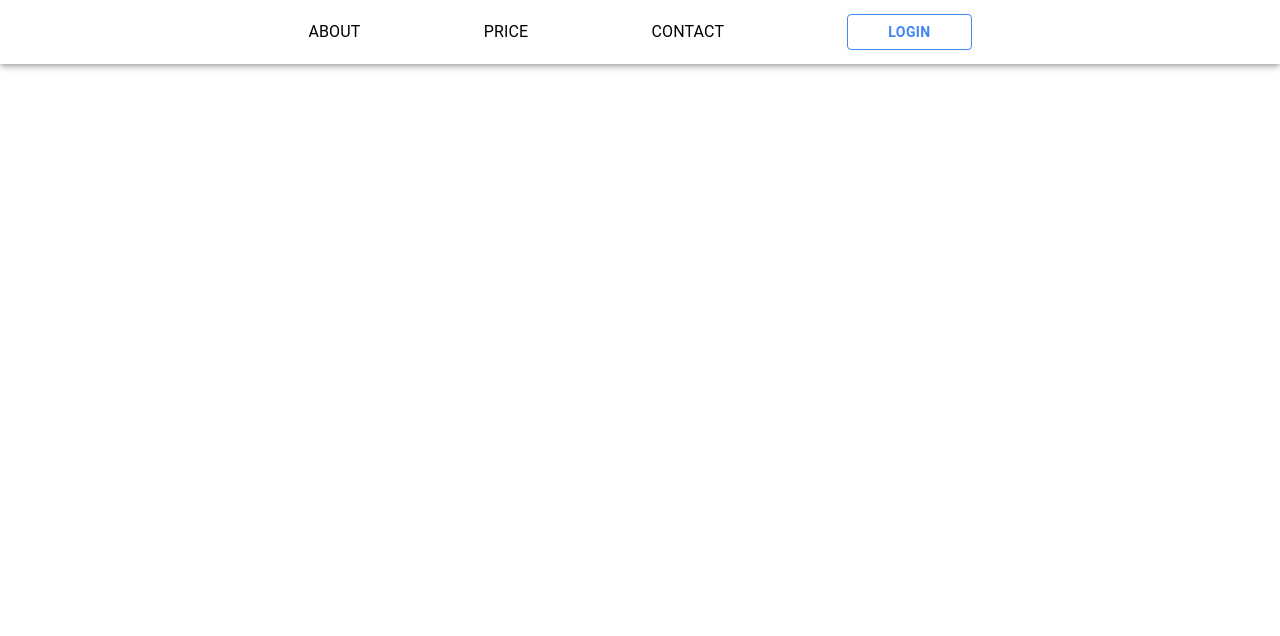
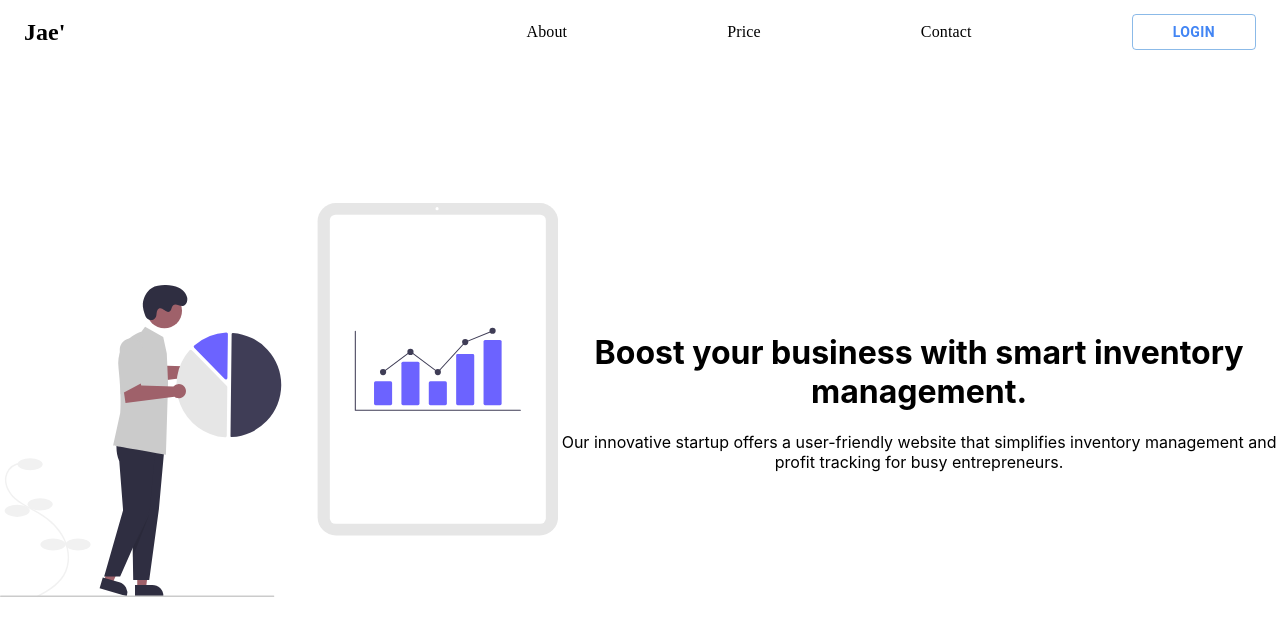
Before and after one commit to Mochamadramdhan/web-erp, a React (Create React App) app: page / in a window 1280 px wide. Shown: the top 636 px of the page. Built offline with nearby package versions, Linux system fonts and the light colour scheme.

Commit message:
add new header and new structure file

```diff
--- a/src/App.css
+++ b/src/App.css
@@ -5,3 +5,12 @@ body {
 .App {
   text-align: center;
 }
+
+
+.aaa {
+  height: 500vh;
+  background-color: white;
+  display: flex;
+  justify-content: center;
+  align-items: center;
+}
--- a/src/App.js
+++ b/src/App.js
@@ -1,52 +1,18 @@
 import './App.css';
-import { Typography, Button, AppBar, Toolbar } from '@mui/material';
-import React, { useState } from 'react';
-import { colors } from './theme/colors';
-
-const menuItems = [
-  { id: 1, label: 'ABOUT' },
-  { id: 2, label: 'PRICE' },
-  { id: 3, label: 'CONTACT' },
-];
+import { Typography} from '@mui/material';
+import React from 'react';
+import Header from './container/header/Header';
+import About from './container/about/About';
 
 function App() {
-  const [hoveredItem, setHoveredItem] = useState(null);
-
-  const handleMouseEnter = (itemName) => {
-    setHoveredItem(itemName);
-  };
-
-  const handleMouseLeave = () => {
-    setHoveredItem(null);
-  };
-
   return (
     <div className="App">
-      <AppBar position="fixed" sx={{ backgroundColor: colors.backroud1 }} component="nav">
-        <Toolbar sx={{ gap: '10%', justifyContent: 'center' }}>
-          {menuItems.map((item) => (
-            <Typography key={item.id}>
-              <span
-                onMouseEnter={() => handleMouseEnter(item.label)}
-                onMouseLeave={handleMouseLeave}
-                style={{
-                  color: hoveredItem === item.label ? colors.main : colors.teks,
-                  cursor: 'pointer',
-                  fontWeight: hoveredItem === item.label ? 'bold' : 'normal',
-                }}
-              >
-                {item.label}
-              </span>
-            </Typography>
-          ))}
-          <Button
-            variant="outlined"
-            sx={{ paddingX: 5, fontWeight: 'bold', color: colors.main, borderColor: colors.main }}
-          >
-            Login
-          </Button>
-        </Toolbar>
-      </AppBar>
+      <div id='header'>
+        <Header/>
+      </div>
+      <div id='about'>
+        <About/>
+      </div>
       <div className="aaa">
         <Typography>CONTACT</Typography>
       </div>
--- /dev/null
+++ b/src/container/about/About.jsx
@@ -0,0 +1,22 @@
+import { Box } from '@mui/material'
+import React from 'react'
+import {ReactComponent  as ILMetrics } from '../../asset/ILMetrics.svg'
+import { styles } from './style'
+
+function About() {
+  return (
+  <Box sx={styles.wrap}>
+    <ILMetrics/>
+    <Box>
+      <h1>
+      Boost your business with smart inventory management.
+      </h1>
+      <p>
+        Our innovative startup offers a user-friendly website that simplifies inventory management and profit tracking for busy entrepreneurs.
+      </p>
+     </Box>
+  </Box>
+  )
+}
+
+export default About
--- /dev/null
+++ b/src/container/about/style.js
@@ -0,0 +1,9 @@
+export const styles ={
+    wrap:{
+        display:'flex',
+        height: "100vh",
+        flexDirection: "row",
+        alignItems: "center",
+    }
+
+}
--- /dev/null
+++ b/src/container/header/Header.jsx
@@ -0,0 +1,73 @@
+import { Typography, Button, AppBar, Toolbar,Box} from '@mui/material';
+import React, { useState, useEffect } from 'react';
+import { colors } from '../../theme/colors';
+import { styles } from './style';
+
+const menuItems = [
+  { id: 1, label: 'About' },
+  { id: 2, label: 'Price' },
+  { id: 3, label: 'Contact' },
+];
+function Header() {
+  const [scrolled, setScrolled] = useState(false);
+  const [hoveredItem, setHoveredItem] = useState(null);
+  const handleMouseEnter = (itemName) => {
+    setHoveredItem(itemName);
+  };
+  const handleMouseLeave = () => {
+    setHoveredItem(null);
+  };
+
+  useEffect(() => {
+    const handleScroll = () => {
+      const offset = window.scrollY;
+      if (offset > 0) {
+        setScrolled(true);
+      } else {
+        setScrolled(false);
+      }
+    };
+    window.addEventListener('scroll', handleScroll);
+    return () => {
+      window.removeEventListener('scroll', handleScroll);
+    };
+  }, []);
+
+  return (
+    <AppBar style={styles.wrap}
+      sx={{height: scrolled ? '7%' : '12%',
+      boxShadow: scrolled ? '0 2px 2px 1px rgba(1,1,1,0.09)' : 'none',}}
+    >
+        <Toolbar style={styles.toolbar}>
+          <Typography style={styles.typlg} variant='h5'>Jae'</Typography>
+          <Box sx={styles.wrapmenu}>
+          {menuItems.map((item) => (
+            <Typography key={item.id}>
+              <span
+                onMouseEnter={() => handleMouseEnter(item.label)}
+                onMouseLeave={handleMouseLeave}
+                style={{
+                  color: hoveredItem === item.label ? colors.main : colors.texs,
+                  cursor: 'pointer',
+                  fontFamily: colors.fontmain,
+                  fontSize: {
+                    xs: "24px",
+                    md: "30px",
+                  },
+                  fontWeight: hoveredItem === item.label ? 'bold' : 'normal',
+                }}
+              >
+                {item.label}
+              </span>
+            </Typography>
+          ))}
+          <Button variant='outlined' sx={styles.button}>
+            Login
+          </Button>
+          </Box>
+        </Toolbar>
+      </AppBar>
+  );
+}
+
+export default Header;
--- /dev/null
+++ b/src/container/header/style.js
@@ -0,0 +1,33 @@
+import { colors } from "../../theme/colors";
+
+export const styles ={
+    wrap: {
+        backgroundColor: colors.backroud1,
+        transition: 'height 0.3s ease',
+        borderBottom: 'none',
+        position:'fixed'
+      },
+    toolbar:{
+        gap: '5%',
+        justifyContent: 'space-between',
+    },
+    typlg:{
+        color:colors.texs,
+        fontWeight:'bold',
+        fontFamily: colors.fontmain,
+    },
+    button:{
+        paddingX: 5,
+        fontWeight: 'bold',
+        color: colors.main,
+        orderColor: colors.main,
+    },
+    wrapmenu:{
+        gap:{
+            xs:5,md:10,lg:20,
+        },
+        alignItems:'center',
+        display:'flex'
+    },
+
+}
--- a/src/theme/colors.js
+++ b/src/theme/colors.js
@@ -1,6 +1,6 @@
 export const colors = {
     main: '#4285f4',
-    teks:'#000000',
-    backroud1:' #FFFFFF'
-
+    texs:'#000000',
+    backroud1:' #FFFFFF',
+    fontmain:'fRoboto'
 }
```
Also changed, not shown: src/container/price/Price.jsx (added, +9 -0 lines), src/container/footer/Footer.jsx (added), src/container/footer/style.js (added), src/container/price/style.js (added).
